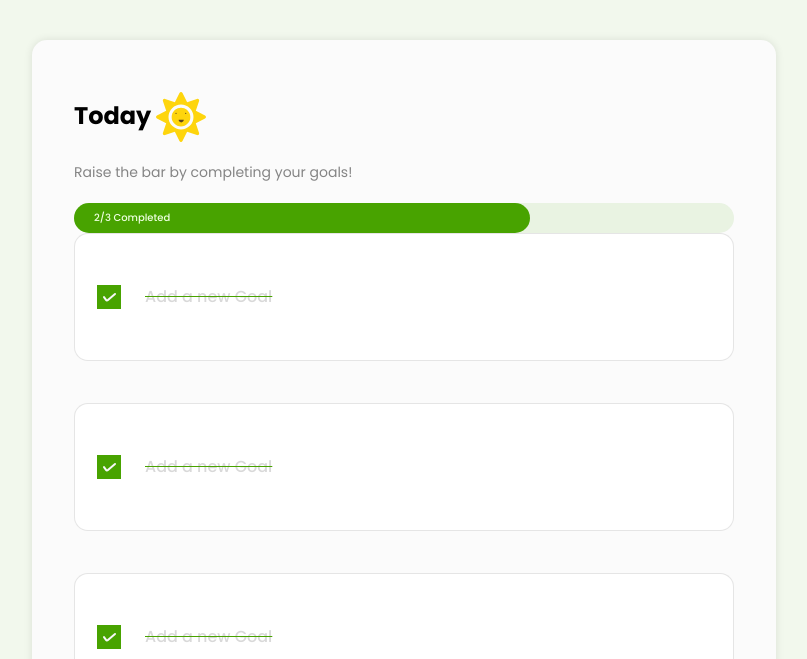
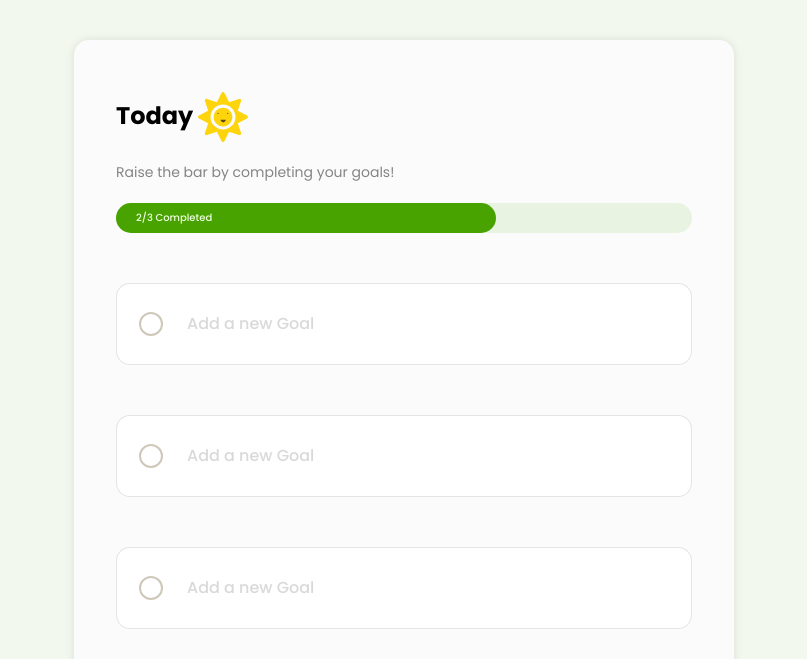
Before and after one commit to ajcoder25/Javascript_Full, a plain HTML site: page first Javscript project/index.html in a window 1280 px wide. Shown: the part 141-800 px from the top of the page, without its empty margins (236-1043 px from the left). Drawn offline with Linux system fonts and the light colour scheme.

Commit message:
Created the checkBox

```diff
--- a/first Javscript project/index.html
+++ b/first Javscript project/index.html
@@ -25,7 +25,7 @@
             <p class = "error-label">Please set all the 3 goals</p>
         </div>
 
-        <div class = "goal-container  Completed">
+        <div class = "goal-container ">
             <div class = "custom-checkbox">
                 <img class ="check-icon" src = "images/tick.svg" alt ="check-icon">
             </div>
@@ -33,7 +33,7 @@
 
 
         </div>
-        <div class = "goal-container Completed">
+        <div class = "goal-container ">
             <div class = "custom-checkbox">
                 <img class ="check-icon" src = "images/tick.svg" alt ="check-icon">
             </div>
@@ -41,9 +41,10 @@
 
 
         </div>
-        <div class = "goal-container Completed">
+        <div class = "goal-container">
             <div class = "custom-checkbox">
                 <img class ="check-icon" src = "images/tick.svg" alt ="check-icon">
+
             </div>
                 <input class="goal-input" = "type = "text" placeholder="Add a new Goal">
 
--- a/first Javscript project/script.js
+++ b/first Javscript project/script.js
@@ -1,8 +1,10 @@
-const checkBoxList = document.querySelectorAll(".custom-checkbox");
+const checkBoxList = document.querySelectorAll('.custom-checkbox')
 
-checkBoxList.forEach((checkbox) =>
-{
+
+
+//story: We iterate through all the item to get what are those in checkbox
+checkBoxList.forEach((checkbox) =>{
     checkbox.addEventListener('click',(e) =>{
-        console.log('checkboxClicked')
+     checkbox.parentElement.classList.toggle('Completed')
     })
-})
+});
--- a/first Javscript project/style.css
+++ b/first Javscript project/style.css
@@ -1,4 +1,6 @@
-/* To set the background color */
+*{
+    box-sizing: border-box;
+}
 
 body{
     background: rgba(72, 163, 0, 0.07);
@@ -67,7 +69,7 @@ main{
 .error-label{
      font-size: 12px;
      color:#FF5151;
-     margin-top:4px;
+     margin-top:8px;
     display:none;
 }
 
@@ -80,24 +82,29 @@ main{
     padding:22px 22px;
     background-color: #FFFFFF ;
     margin-bottom:42px;
+    /* I added it */
+    margin-top:50px;
 
 }
 
-.custom-checbox{
+.custom-checkbox{
                height:24px;
                width:24px;
                border: 2px solid rgba(97,72,28,0.3);
-               border-radius: 50px;
+               border-radius: 50%;
                flex-shrink: 0;
                cursor: pointer;
                display:flex;
                align-items: center;
+               display:inline-block;
                justify-content: center;
 
 
+
 }
+
 .check-icon{
-    display: none;
+    display:none;
 }
 
 .goal-input{
```
